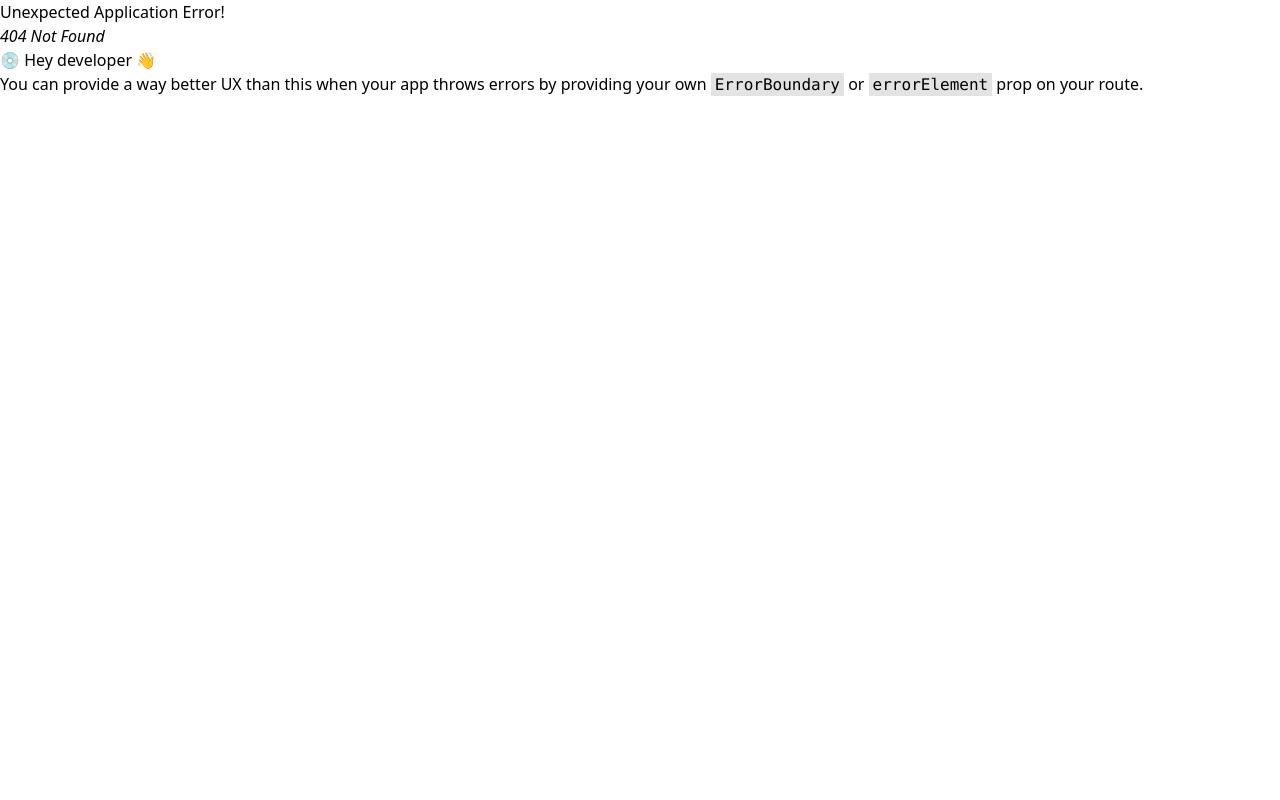
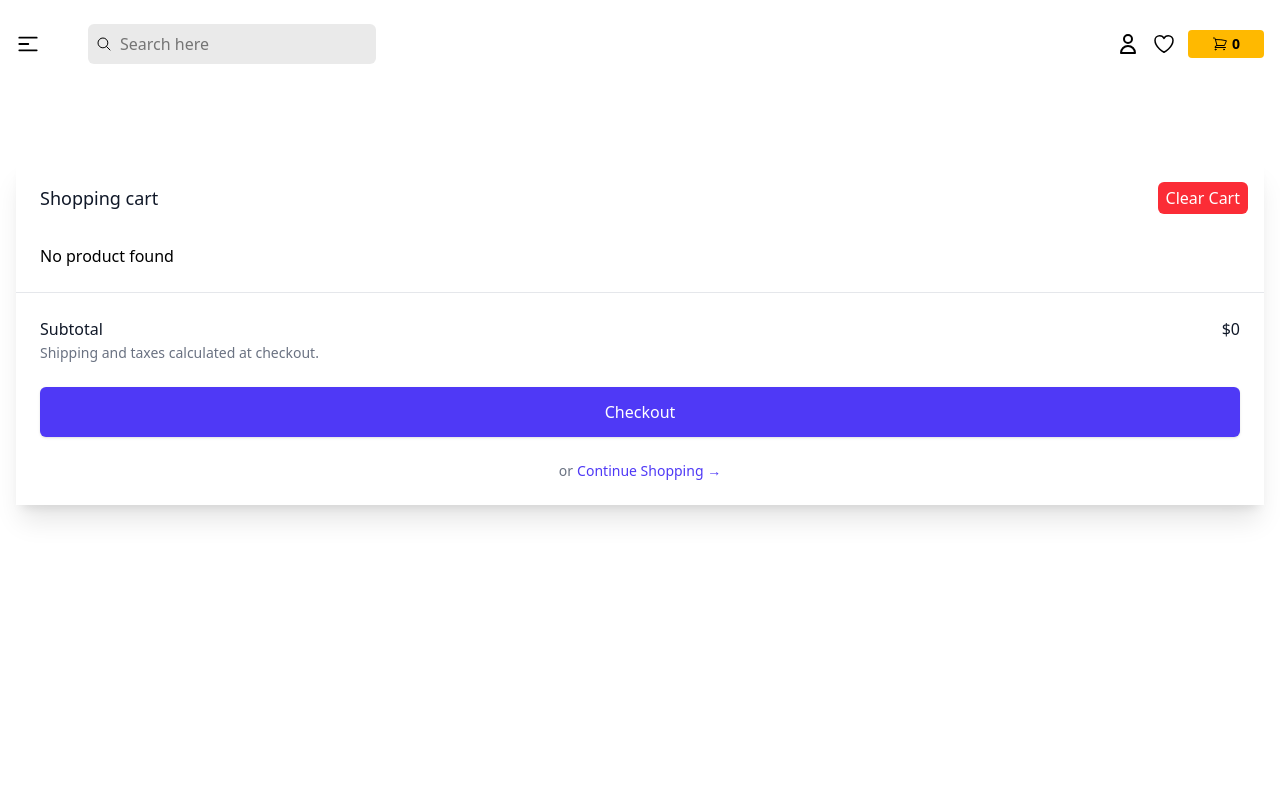
Before and after one commit to TonyCross23/book, a React app in the folder front-end/: page /cart in a window 1280 px wide. Before the commit this address had no page. Shown: the top 800 px of the page. Built offline with nearby package versions, Linux system fonts and the light colour scheme; the HTML template or start-up script is replaced by a standard one.

Commit message:
redux-product

```diff
--- /dev/null
+++ b/front-end/src/pages/books/cartPage.jsx
@@ -0,0 +1,112 @@
+import React from "react";
+import { useSelector } from "react-redux";
+import { Link } from "react-router-dom";
+import { getImageUrl } from "../../utils/getImageUrl";
+
+const CartPage = () => {
+  const cartItems = useSelector((state) => state.cart.cartItems);
+  return (
+    <>
+      <div className="flex mt-12 h-full flex-col overflow-hidden bg-white shadow-xl">
+        <div className="flex-1 overflow-y-auto px-4 py-6 sm:px-6">
+          <div className="flex items-start justify-between">
+            <div className="text-lg font-medium text-gray-900">
+              Shopping cart
+            </div>
+            <div className="ml-3 flex h-7 items-center ">
+              <button
+                type="button"
+                //onClick={handleClearCart}
+                className="relative -m-2 py-1 px-2 bg-red-500 text-white rounded-md hover:bg-secondary transition-all duration-200  "
+              >
+                <span className="">Clear Cart</span>
+              </button>
+            </div>
+          </div>
+
+          <div className="mt-8">
+            <div className="flow-root">
+              {cartItems.length > 0 ? (
+                <ul role="list" className="-my-6 divide-y divide-gray-200">
+                  {cartItems.map((product) => (
+                    <li className="flex py-6">
+                      <div className="h-24 w-24 flex-shrink-0 overflow-hidden rounded-md border border-gray-200">
+                        <img
+                          alt=""
+                          src={`${getImageUrl(product.coverImage)}`}
+                          className="h-full w-full object-cover object-center"
+                        />
+                      </div>
+
+                      <div className="ml-4 flex flex-1 flex-col">
+                        <div>
+                          <div className="flex flex-wrap justify-between text-base font-medium text-gray-900">
+                            <h3>
+                              <Link to="/">{product.title}</Link>
+                            </h3>
+                            <p className="sm:ml-4">${product.newPrice}</p>
+                          </div>
+                          <p className="mt-1 text-sm text-gray-500 capitalize">
+                            <strong>Category: </strong> {product.category}
+                          </p>
+                        </div>
+                        <div className="flex flex-1 flex-wrap items-end justify-between space-y-2 text-sm">
+                          <p className="text-gray-500">
+                            <strong>Qty:</strong> 1
+                          </p>
+
+                          <div className="flex">
+                            <button
+                              type="button"
+                              className="font-medium text-indigo-600 hover:text-indigo-500"
+                            >
+                              Remove
+                            </button>
+                          </div>
+                        </div>
+                      </div>
+                    </li>
+                  ))}
+                </ul>
+              ) : (
+                <p>No product found</p>
+              )}
+            </div>
+          </div>
+        </div>
+
+        <div className="border-t border-gray-200 px-4 py-6 sm:px-6">
+          <div className="flex justify-between text-base font-medium text-gray-900">
+            <p>Subtotal</p>
+            <p>$0</p>
+          </div>
+          <p className="mt-0.5 text-sm text-gray-500">
+            Shipping and taxes calculated at checkout.
+          </p>
+          <div className="mt-6">
+            <Link
+              to="/checkout"
+              className="flex items-center justify-center rounded-md border border-transparent bg-indigo-600 px-6 py-3 text-base font-medium text-white shadow-sm hover:bg-indigo-700"
+            >
+              Checkout
+            </Link>
+          </div>
+          <div className="mt-6 flex justify-center text-center text-sm text-gray-500">
+            <Link to="/">
+              or
+              <button
+                type="button"
+                className="font-medium text-indigo-600 hover:text-indigo-500 ml-1"
+              >
+                Continue Shopping
+                <span aria-hidden="true"> &rarr;</span>
+              </button>
+            </Link>
+          </div>
+        </div>
+      </div>
+    </>
+  );
+};
+
+export default CartPage;
--- a/front-end/src/routers/router.jsx
+++ b/front-end/src/routers/router.jsx
@@ -3,6 +3,7 @@
 import Home from "../pages/home/home";
 import Login from "../components/login";
 import Register from "../components/register";
+import CartPage from "../pages/books/cartPage";
 
 const router = createBrowserRouter([
   {
@@ -21,6 +22,10 @@
         path: "/register",
         element: <Register />,
       },
+      {
+        path: "/cart",
+        element: <CartPage />,
+      },
     ],
   },
 ]);
```
